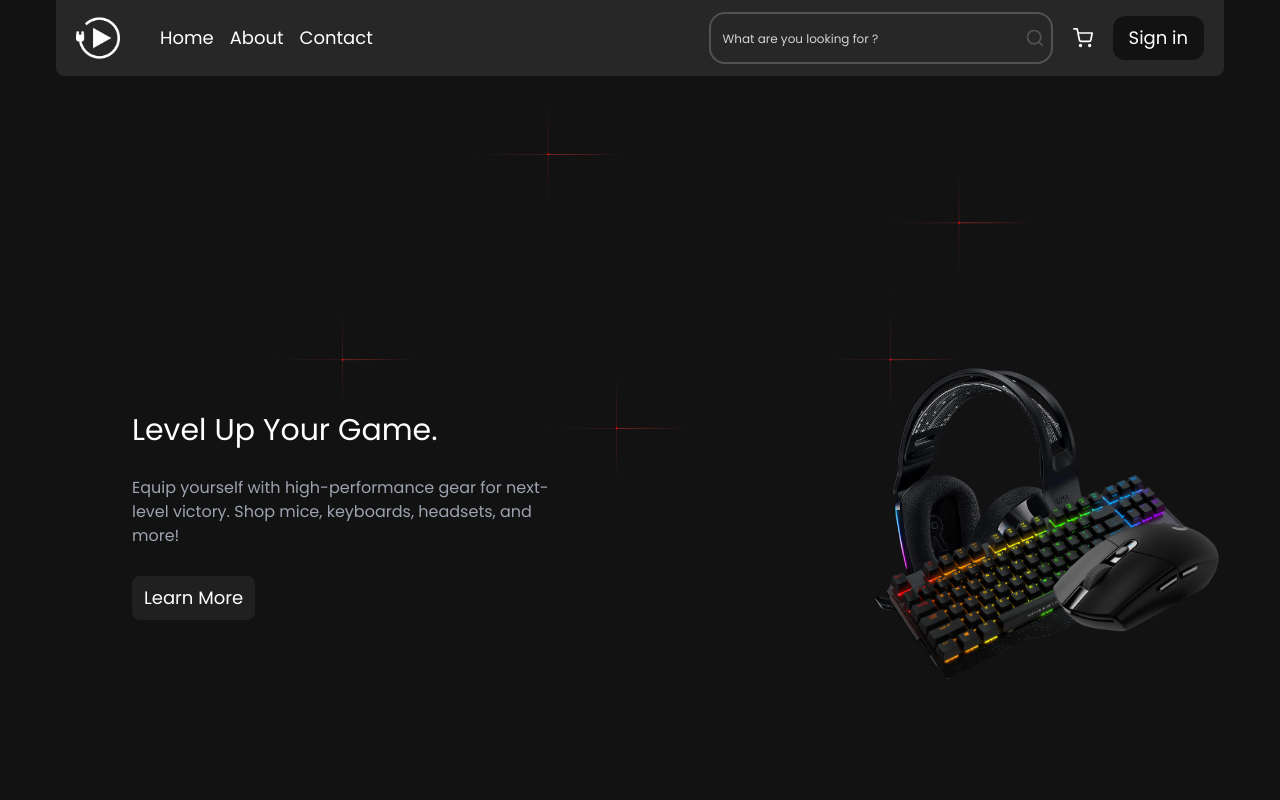
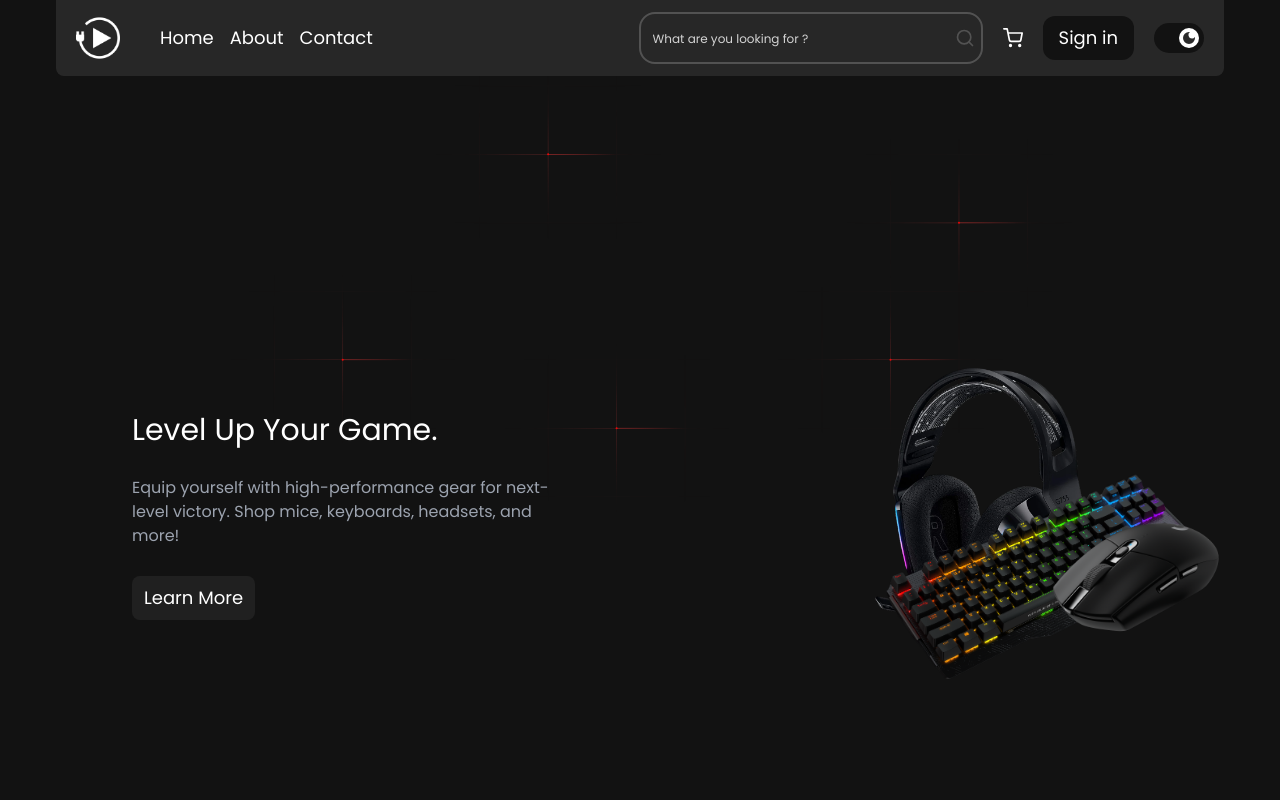
Before and after one commit to imrashidov/plug-and-play, a React (Vite) app: page / in a window 1280 px wide. Shown: the top 800 px of the page. Built offline with nearby package versions, Linux system fonts and the light colour scheme.

Commit message:
Add: Dark mode handler and styles

```diff
--- a/src/components/Header/Header.jsx
+++ b/src/components/Header/Header.jsx
@@ -3,32 +3,38 @@ import { Link } from "react-router-dom";
 import pagesData from "~/data/PagesData";
 import { FiSearch } from "react-icons/fi";
 import { FiShoppingCart } from "react-icons/fi";
+import { MdDarkMode } from "react-icons/md";
+import { MdLightMode } from "react-icons/md";
 import logo from "~/assets/logo.png";
 import HeaderMenuButton from "./HeaderMenuButton";
 import { motion } from "framer-motion";
 
-const navContainer = {
+const dropdownMenu = {
   open: { height: "50vh" },
   closed: {},
 };
-const navLinks = {
+const dropdownContent = {
   open: { opacity: 1, display: "block" },
   closed: { opacity: 0, display: "none" },
 };
 
 const Navbar = () => {
   const [isOpen, setIsOpen] = useState(false);
+  const [darkMode, setDarkMode] = useState(true);
 
   const toggleOpen = () => {
     setIsOpen(!isOpen);
-    console.log(isOpen);
+  };
+
+  const toggleDarkMode = () => {
+    setDarkMode(!darkMode);
   };
 
   return (
     <header>
       <motion.div
         className="nav-container"
-        animate={isOpen ? navContainer.open : navContainer.closed}
+        animate={isOpen ? dropdownMenu.open : dropdownMenu.closed}
         transition={{
           ease: "linear",
           duration: 0.1,
@@ -53,7 +59,7 @@ const Navbar = () => {
               ease: "linear",
               duration: isOpen ? 1 : 0,
             }}
-            animate={isOpen ? navLinks.open : navLinks.closed}
+            animate={isOpen ? dropdownContent.open : dropdownContent.closed}
           >
             <motion.ul>
               {pagesData.map((page) => (
@@ -83,6 +89,21 @@ const Navbar = () => {
             <Link className="nav-sign" to="/login">
               Sign in
             </Link>
+            {/* Dark Mode Switch Start */}
+            <div
+              className="nav-switch"
+              data-darkMode={darkMode}
+              onClick={toggleDarkMode}
+            >
+              <motion.div
+                className="darkHandle"
+                layout
+                transition={{ type: "spring", stiffness: 700, damping: 30 }}
+              >
+                {darkMode ? <MdDarkMode /> : <MdLightMode />}
+              </motion.div>
+              {/* Dark Mode Switch End */}
+            </div>
           </div>
         </div>
       </motion.div>
--- a/src/index.css
+++ b/src/index.css
@@ -4,28 +4,25 @@
 
 input::-webkit-outer-spin-button,
 input::-webkit-inner-spin-button {
-  -webkit-appearance: none;
-  margin: 0;
+  @apply m-0;
 }
 ::-webkit-scrollbar {
-  width: 7px;
+  @apply w-[7px];
 }
 
 /* Track */
 ::-webkit-scrollbar-track {
-  background: #292929;
-  border-radius: 5px;
+  @apply bg-[#292929] rounded-[5px];
 }
 
 /* Handle */
 ::-webkit-scrollbar-thumb {
-  background: #191919;
-  border-radius: 5px;
+  @apply rounded-[5px] bg-[#191919];
 }
 
 /* Handle on hover */
 ::-webkit-scrollbar-thumb:hover {
-  background: #555;
+  @apply bg-[#555];
 }
 
 * {
@@ -41,7 +38,23 @@ body {
   @apply mx-auto px-3 py-10;
 }
 
+/* Dark Mode Switch */
+
+.nav-switch {
+  @apply w-[50px] h-[30px] bg-dark-primary flex justify-start items-center rounded-[50px] p-[5px] cursor-pointer;
+}
+.nav-switch[data-darkMode="true"] {
+  @apply justify-end;
+}
+.darkHandle {
+  @apply w-[20px] h-[20px] bg-white rounded-[40px] flex items-center justify-center;
+}
+.darkHandle svg {
+  @apply fill-dark-secondary;
+}
+
 /* Header Desktop */
+
 header {
   @apply sticky top-0 z-[999] max-lg:pb-16;
 }
@@ -106,7 +119,7 @@ button {
   @apply flex items-center gap-52 py-24 px-10 max-lg:p-0 max-lg:my-0 xl:h-screen max-lg:flex-col-reverse max-lg:gap-6 max-lg:justify-end;
 }
 .hero-text {
-  @apply w-full py-10 px-20 flex flex-col gap-7 max-lg:px-0 h-fit;
+  @apply w-full py-10 px-20 flex flex-col gap-7 max-lg:px-0 h-fit select-none;
 }
 .hero-text h3 {
   @apply text-3xl;
@@ -121,7 +134,7 @@ button {
   @apply text-lg bg-dark-secondary/[0.6] hover:bg-dark-secondary px-3 py-2 rounded-lg transition-all duration-300;
 }
 .hero-photos {
-  @apply p-2 rounded-2xl relative max-h-[20rem] z-0 w-fit;
+  @apply p-2 rounded-2xl relative max-h-[20rem] z-0 w-fit select-none;
 }
 .hero-photo1 {
   @apply w-[50rem] max-lg:w-[20rem] mt-24;
```
